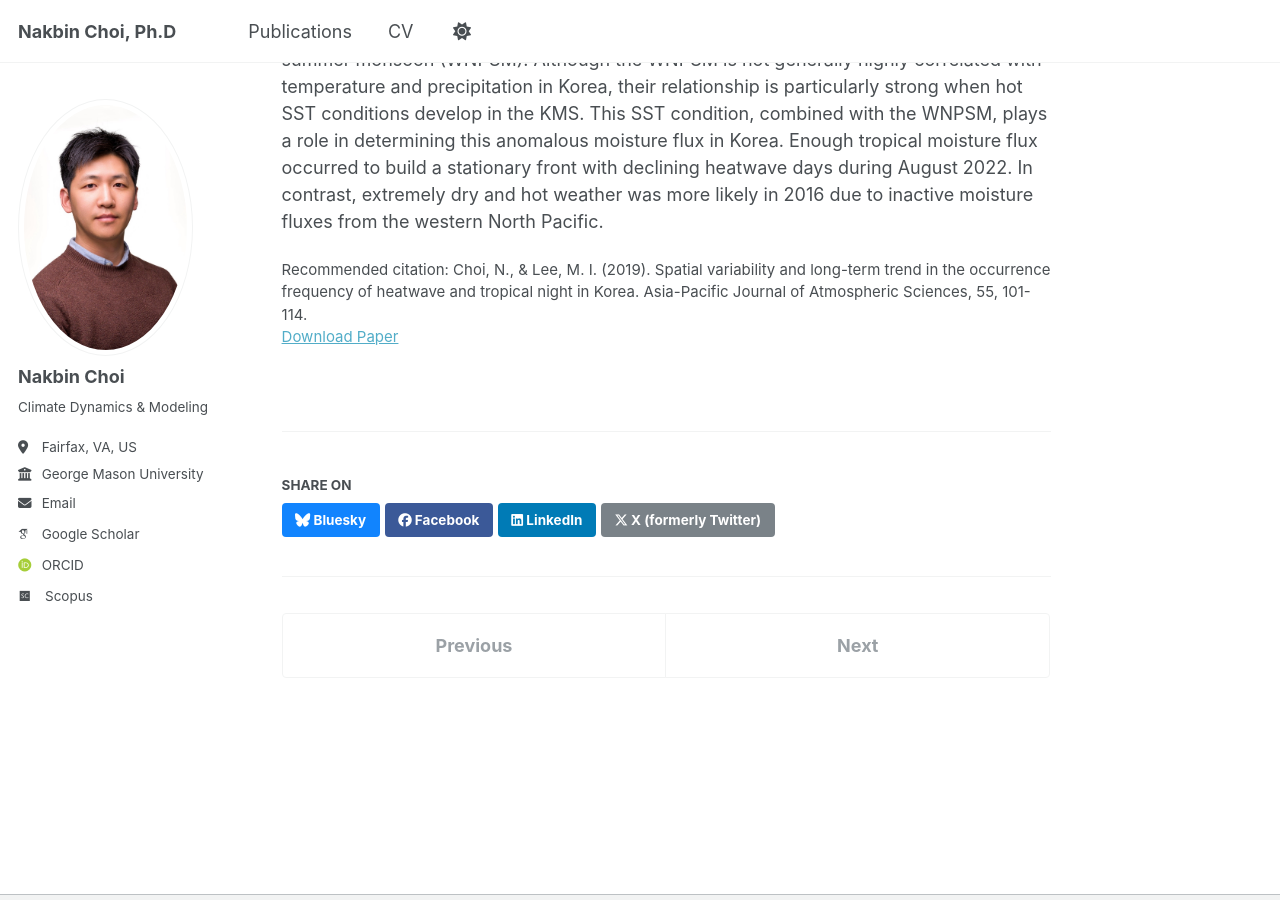
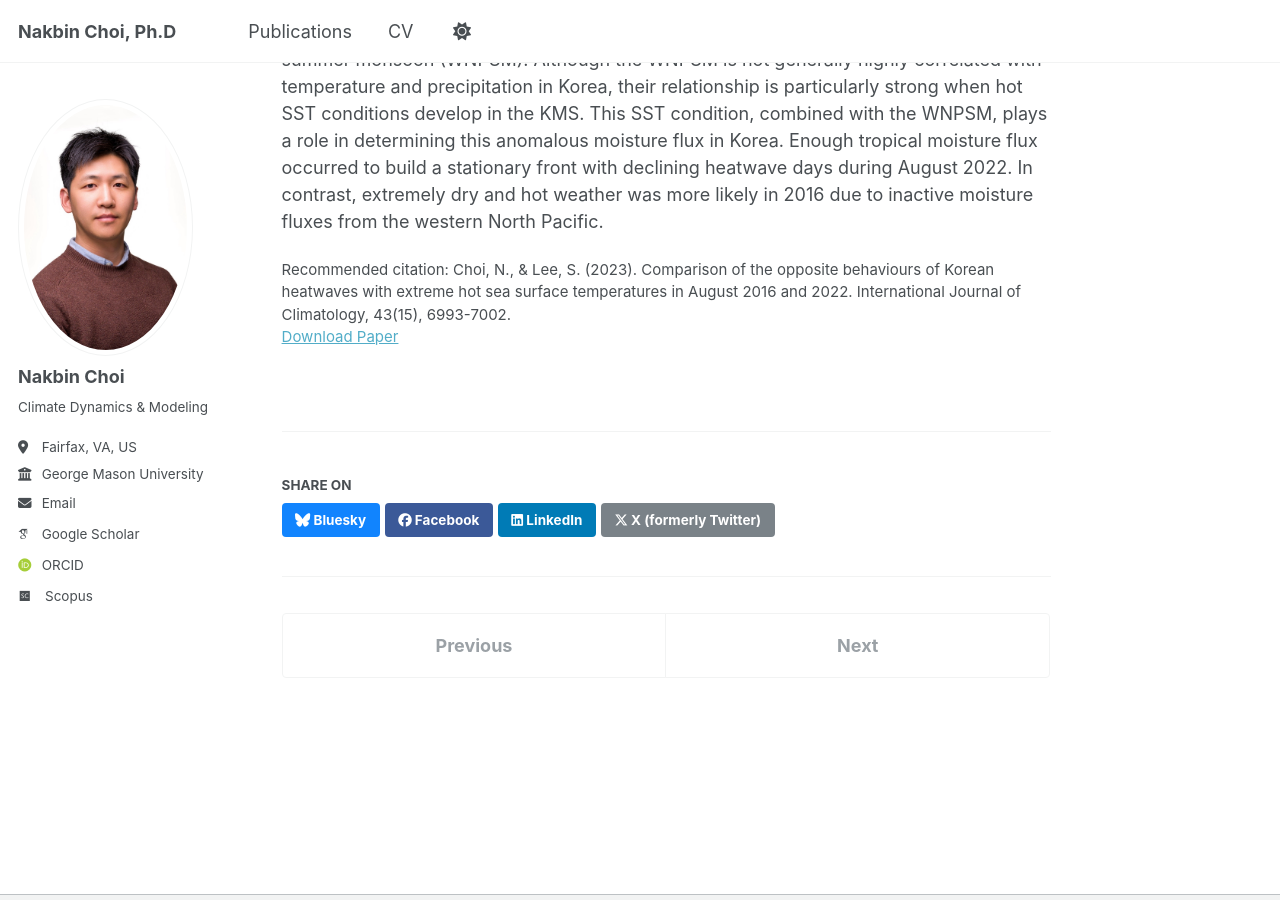
Before and after one commit to nakbin/profile, a Jekyll site: the page built from _publications/2023-09-11-choi.md, in a window 1280 px wide and 900 px high, scrolled down 499 px. Built offline with Jekyll 4.4.1, drawn with Linux system fonts in a browser that asks for light colours; some web fonts are replaced.

Commit message:
Update 2023-09-11-choi.md

```diff
--- a/_publications/2023-09-11-choi.md
+++ b/_publications/2023-09-11-choi.md
@@ -7,7 +7,7 @@ excerpt: 'Nakbin Choi and Seonju Lee'
 date: 2023-09-11
 venue: 'International Journal of Climatology, 43(15), 6993-7002'
 paperurl: 'https://rmets.onlinelibrary.wiley.com/doi/full/10.1002/joc.8247'
-citation: 'Choi, N., & Lee, M. I. (2019). Spatial variability and long-term trend in the occurrence frequency of heatwave and tropical night in Korea. Asia-Pacific Journal of Atmospheric Sciences, 55, 101-114.'
+citation: 'Choi, N., & Lee, S. (2023). Comparison of the opposite behaviours of Korean heatwaves with extreme hot sea surface temperatures in August 2016 and 2022. International Journal of Climatology, 43(15), 6993-7002.'
 ---
 
 **Abstract**
```
